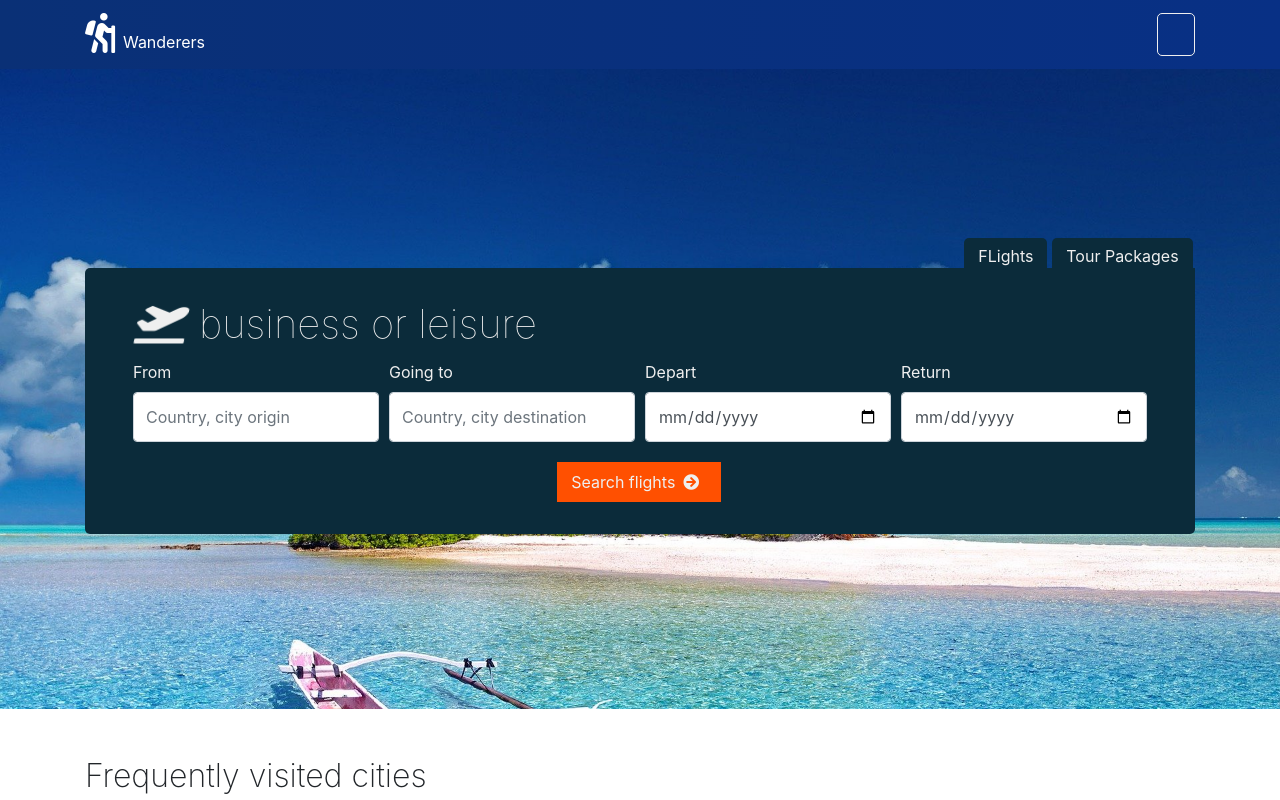
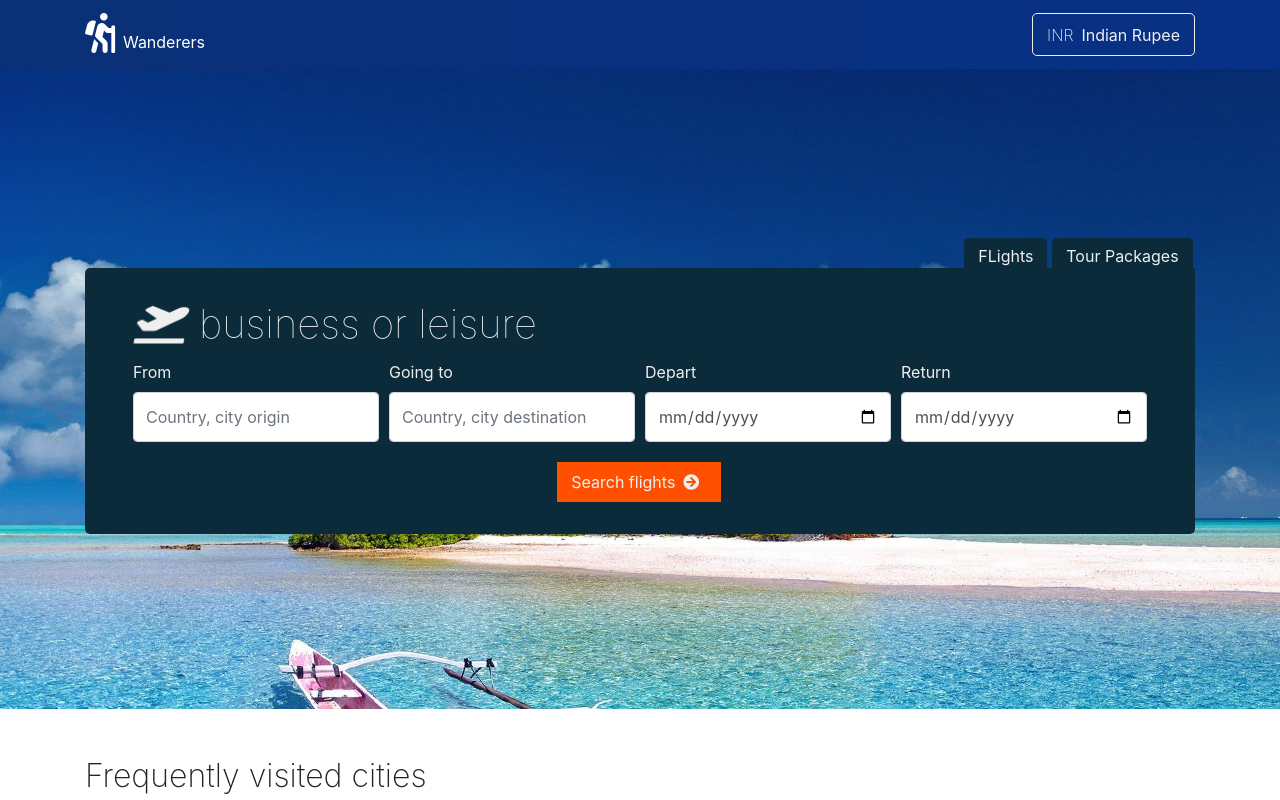
Before and after one commit to sharmaeklavya/travels-app, a React (Create React App) app: page / in a window 1280 px wide. Shown: the top 800 px of the page. Built offline with nearby package versions, Linux system fonts and the light colour scheme; no server answers.

Commit message:
nothing major

```diff
--- a/src/comps/Topbar.js
+++ b/src/comps/Topbar.js
@@ -14,13 +14,18 @@ function Topbar() {
   };
 
   useEffect(() => {
+    if (currency.name === null || currency.code === null)
+      setCurrency({ name: "Indian Rupee", code: "INR" });
+  }, [currency]);
+
+  useEffect(() => {
     axios
       .get("https://countryapi.gear.host/v1/Country/getCountries", {
         withCredentials: true,
       })
       .then((res) => console.log(res.data))
       .catch((res) => console.log(res.response));
-  }, [currency]);
+  }, []);
 
   return (
     <>
```
